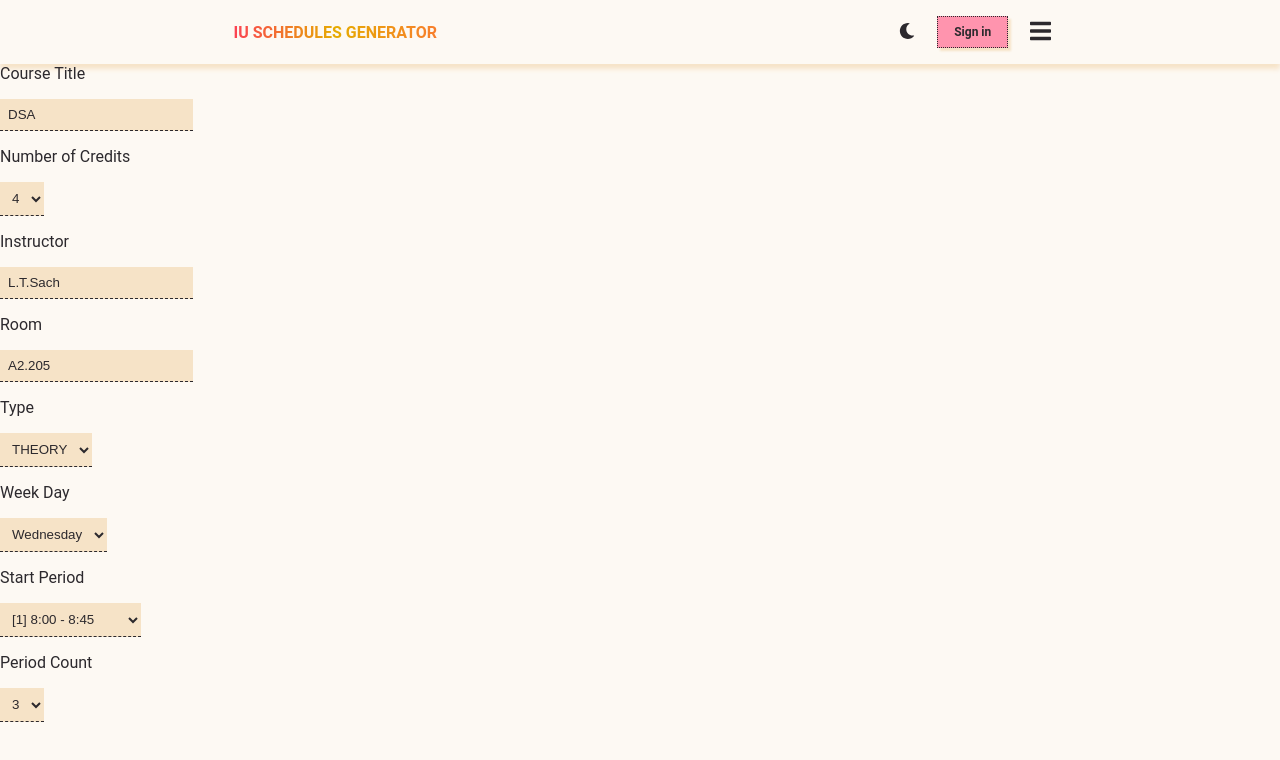
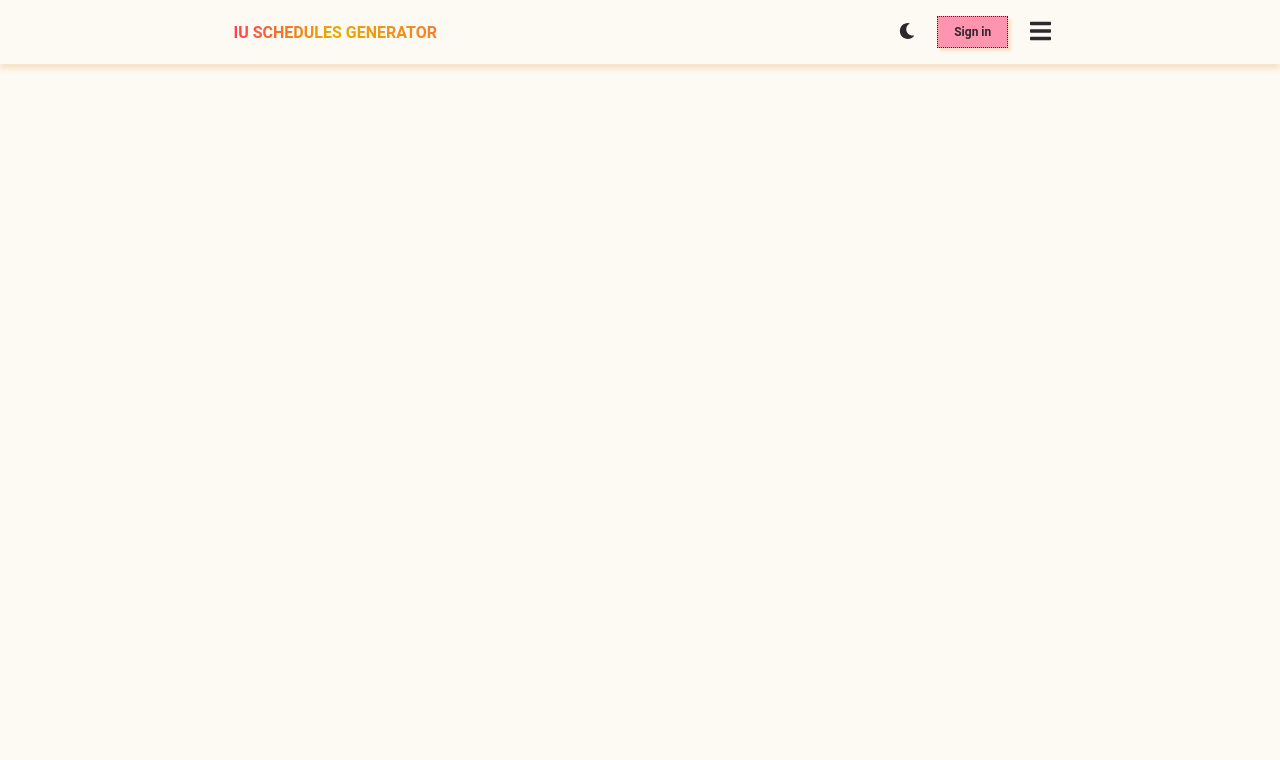
Before and after one commit to tdnguyen6/iu-schedule-gen, a Vue app: page / in a window 1280 px wide. Shown: the top 760 px of the page. Built offline with nearby package versions, Linux system fonts and the light colour scheme.

Commit message:
testing basic oauth

```diff
--- a/public/404.html
+++ b/public/404.html
@@ -1,7 +1,7 @@
 <!DOCTYPE html>
 <html>
   <head>
-    <title>My App</title>
+    <title>Please Wait ...</title>
     <script>
       // ========================================
       // Credits:
--- a/src/App.vue
+++ b/src/App.vue
@@ -10,16 +10,7 @@ import { Component, Vue } from "vue-property-decorator";
 @Component({
   components: {}
 })
-export default class App extends Vue {
-  constructor() {
-    super();
-    if (sessionStorage.redirect) {
-      const redirect = sessionStorage.redirect;
-      delete sessionStorage.redirect;
-      this.$router.push(redirect);
-    }
-  }
-}
+export default class App extends Vue {}
 </script>
 
 <style lang="scss">
--- a/src/main.ts
+++ b/src/main.ts
@@ -21,5 +21,12 @@ Vue.use(VueAweSomeSwiper);
 
 new Vue({
   router,
-  render: h => h(App)
+  render: h => h(App),
+  created() {
+    if (sessionStorage.redirect) {
+      const redirect = sessionStorage.redirect;
+      delete sessionStorage.redirect;
+      this.$router.push(redirect);
+    }
+  }
 }).$mount("#app");
--- a/src/views/routes/Home.vue
+++ b/src/views/routes/Home.vue
@@ -2,29 +2,19 @@
   <div class="home">
     <!-- <img alt="Vue logo" src="@/views/assets/images/logo.png" /> -->
     <Navbar />
-    <course-form :content="course" />
-    <session-form :content="session" />
   </div>
 </template>
 
 <script lang="ts">
 import { Component, Vue } from "vue-property-decorator";
 import Navbar from "@/views/components/auxiliaries/Navbar.vue";
-import CourseForm from "@/views/components/forms/CourseForm.vue";
-import SessionForm from "@/views/components/forms/SessionForm.vue";
-import { courses } from "@/services/logics/Demo";
 
 @Component({
   components: {
-    Navbar,
-    CourseForm,
-    SessionForm
+    Navbar
   }
 })
-export default class Home extends Vue {
-  private course = courses[0];
-  private session = this.course.classList[0].getAllSessions()[0];
-}
+export default class Home extends Vue {}
 </script>
 
 <style lang="scss" scope></style>
```
